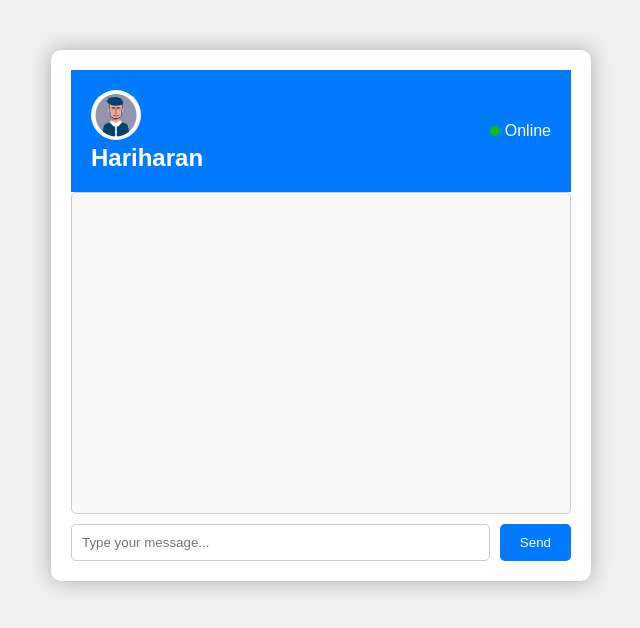
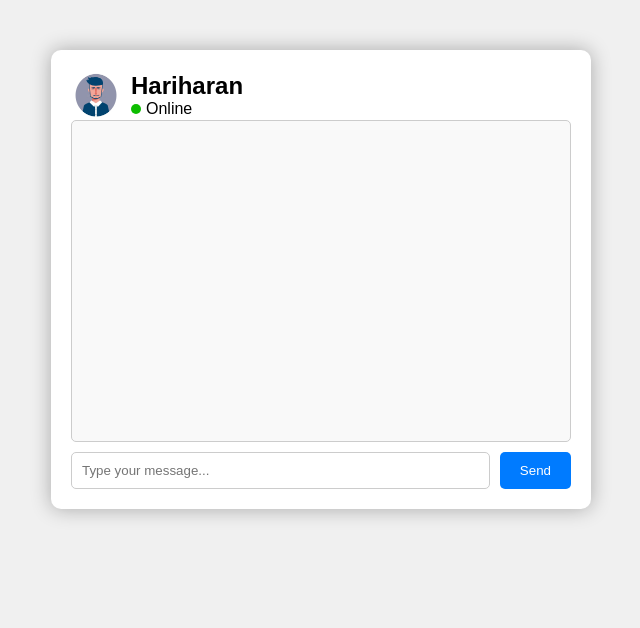
Before and after one commit to dazzy11/hari, a website: page index.html in a window 1280 px wide. Shown: the whole page, without its empty margins (319-959 px from the left). Drawn offline with Linux system fonts and the light colour scheme.

Commit message:
online status

```diff
--- a/index.html
+++ b/index.html
@@ -9,16 +9,17 @@
 <body>
 
     <div class="chat-container">
-        <div class="header">
-            <div class="profile-info">
-                <img src="profile.png" alt="Profile Picture">
+        <div class="profile-info">
+            <img src="profile.png" alt="Profile Picture">
+            <div class="name-container">
                 <h2>Hariharan</h2>
-            </div>
-            <div class="online-status">
-                <span class="dot"></span>
-                <p>Online</p>
+                <div class="online-status">
+                    <span class="dot"></span><p>Online</p>
+                </div>
             </div>
         </div>
+
+
         <div class="chat-box" id="chat-box"></div>
 
         <div class="message-input-container">
--- a/styles.css
+++ b/styles.css
@@ -97,3 +97,29 @@ button:hover {
 .online-status p {
     margin: 0;
 }
+.profile-info {
+    display: flex;
+    align-items: center;
+    flex: 1;
+}
+
+.profile-info img {
+    width: 50px;
+    height: 50px;
+    border-radius: 50%;
+    margin-right: 10px;
+}
+
+.name-status {
+    display: flex;
+    flex-direction: column;
+}
+
+.name-status h2 {
+    margin: 0;
+}
+
+.name-status p {
+    margin: 0;
+    font-size: 0.8em; /* Adjust font size as needed */
+}
```
